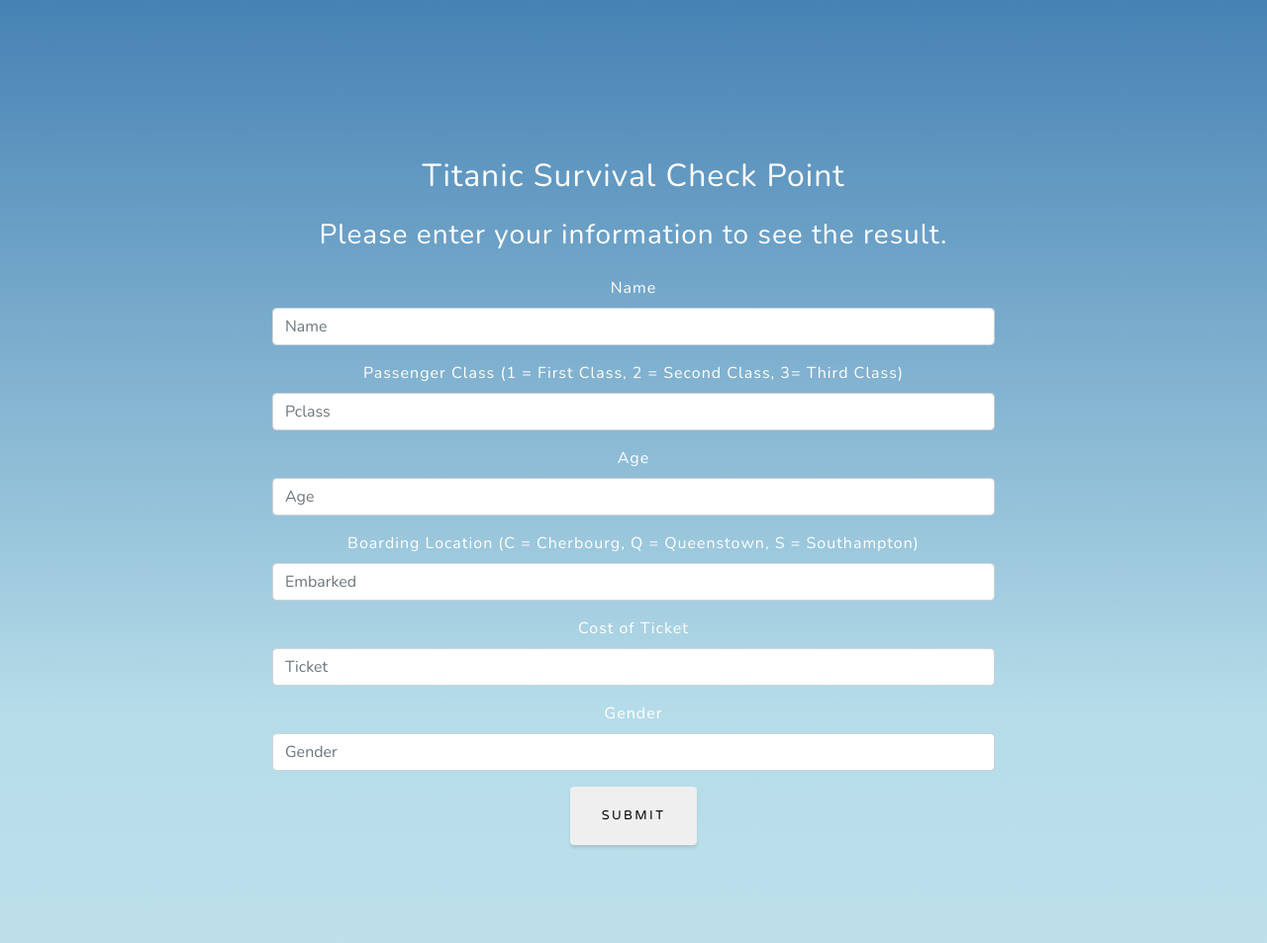
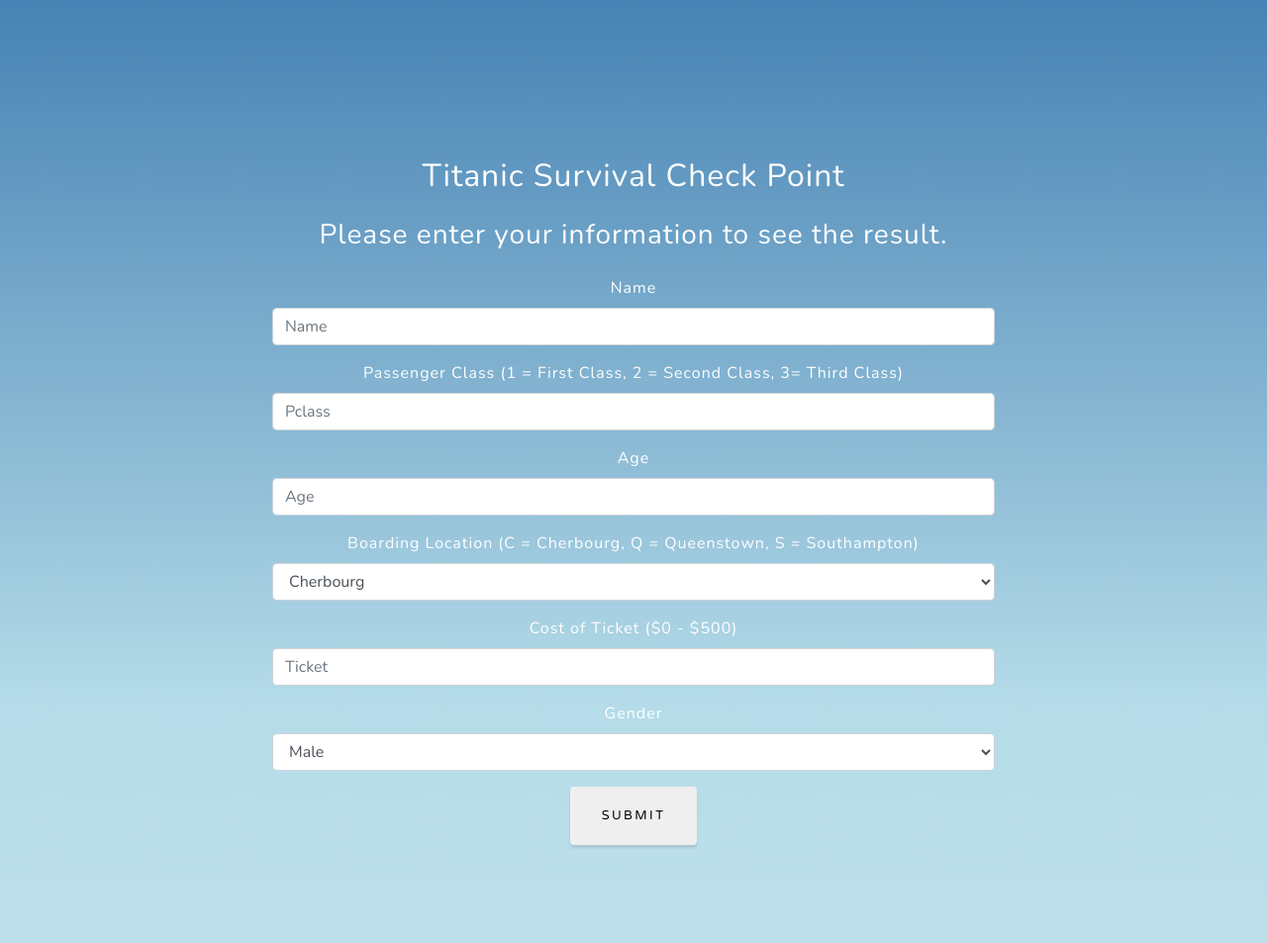
Before and after one commit to sinancengiz/Titanic_AI, a Flask app: template templates/index.html in a window 1280 px wide. Shown: the part 4192-5145 px from the top of the page at 99% size. Run offline with Flask 2, Linux system fonts and the light colour scheme; the template is opened without the code that fills it, so the values that code supplies are empty; parts of the project's set-up code (start-up, migrations or seed data) failed here and were passed over; some libraries are stand-ins or nearby versions.

Commit message:
drop down for gender added

```diff
--- a/app.py
+++ b/app.py
@@ -97,11 +97,20 @@ def send():
         userAge = request.form["userAge"]
         userTicket= request.form["userTicket"]
         userGender= request.form["userGender"]
+        userDropDownGender= request.form["userDropDwonGender"]
 
-        if userGender.lower() == "male":
+        print(userDropDownGender)
+
+        # if userGender.lower() == "male":
+        #     newUser[1] = 0
+        # else:
+        #     newUser[1] = 1
+
+        if userDropDownGender == "gender1":
             newUser[1] = 0
         else:
             newUser[1] = 1
+
 
         newUser[2] = int(userAge)
 
--- a/templates/index.html
+++ b/templates/index.html
@@ -218,18 +218,40 @@
                           <label style="color:white" for="inputAge">Age</label>
                           <input  type="text" class="form-control" id="inputAge" name="userAge" placeholder="Age">
                       </div>
-                      <div class="form-group">
+                      <!-- <div class="form-group">
                               <label style="color:white" for="inputEmbarked">Boarding Location (C = Cherbourg, Q = Queenstown, S = Southampton)</label>
                               <input type="text" class="form-control" id="inputEmbarked" name="userEmbarked" placeholder="Embarked">
+                      </div> -->
+
+                      <div class="form-group">
+                        <label style="color:white" for="inputEmbarked">Boarding Location (C = Cherbourg, Q = Queenstown, S = Southampton)</label>
+                        <select  class="form-control" id="inputEmbarked" name="userEmbarked" placeholder="Embarked" onchange="getData(this.value)">
+                          <option value="C">Cherbourg</option>
+                          <option value="Q">Queenstown</option>
+                          <option value="S">Southampton</option>
+                        </select>
                       </div>
+
                       <div class="form-group">
-                          <label style="color:white" for="inputTicket">Cost of Ticket</label>
+                          <label style="color:white" for="inputTicket">Cost of Ticket ($0 - $500) </label>
                           <input type="text" class="form-control" id="inputTicket" name="userTicket" placeholder="Ticket">
                       </div>
-                      <div class="form-group">
+                      <!-- <div class="form-group">
                               <label style="color:white" for="inputGender">Gender</label>
                               <input type="text" class="form-control" id="inputGender" name="userGender" placeholder="Gender">
+
+                      </div> -->
+
+                      <div class="form-group">
+                        <label style="color:white" for="inputGender">Gender</label>
+                        <select  class="form-control" id="inputGender" name="userDropDownGender" placeholder="Gender" onchange="getData(this.value)">
+                          <option value="gender1">Male</option>
+                          <option value="gender2">Female</option>
+                        </select>
                       </div>
+
+                    <!-- </div> -->
+
 
                       <input type="submit" value="Submit" class="btn btn-default">
                   </form>
```
Also changed, not shown: db/titanic_db.sqlite.
